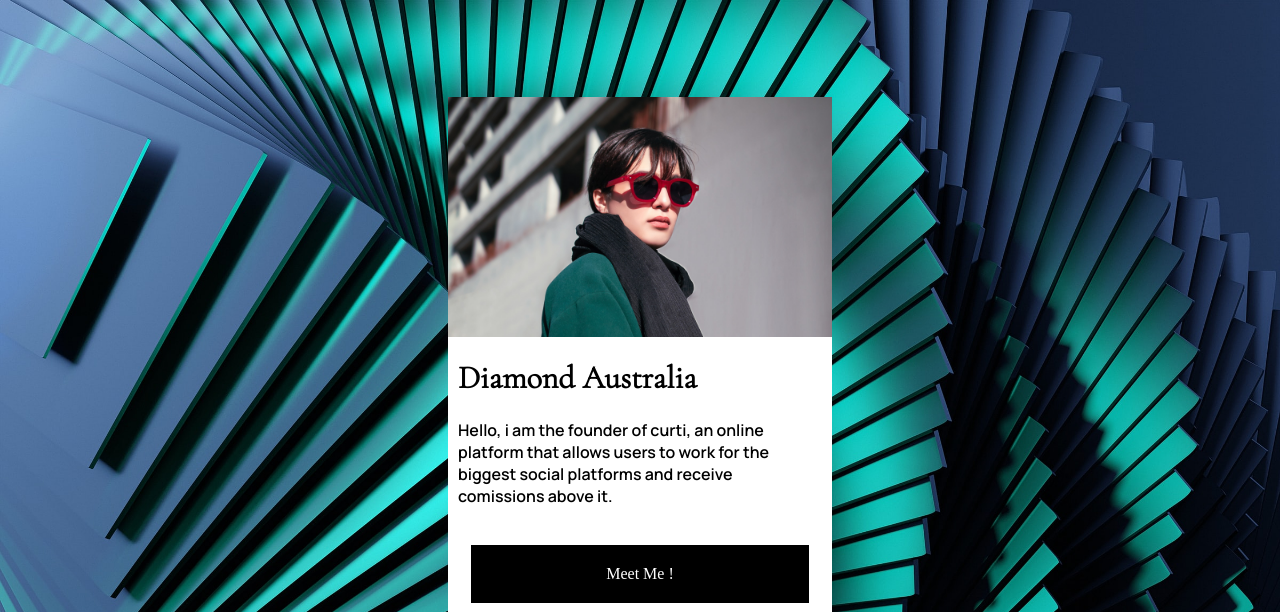
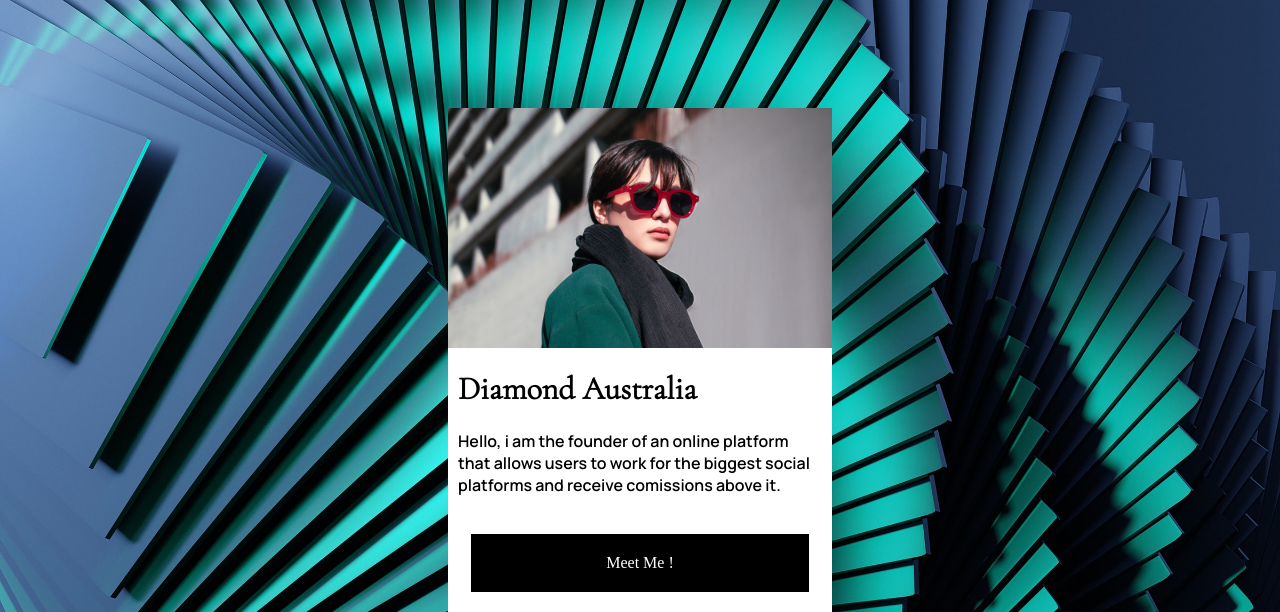
Before and after one commit to the717q/Get-in-Touch-exercice, a website: page index.html in a window 1280 px wide. Shown: the top 612 px of the page. Drawn offline with nearby package versions, Linux system fonts and the light colour scheme.

Commit message:
version 2

```diff
--- a/index.html
+++ b/index.html
@@ -21,7 +21,7 @@
         <div class="main-label2">
             <div class="inside-mainlabel2-1">
                 <h1>Diamond Australia</h1>
-                <p>Hello, i am the founder of curti, an online platform that allows users to work for the biggest social platforms and receive comissions above it.</p>
+                <p>Hello, i am the founder of an online platform that allows users to work for the biggest social platforms and receive comissions above it.</p>
                 <a href="#">Meet Me !</a>
             </div>
             <div class="inside-mainlabel2-2">
```
